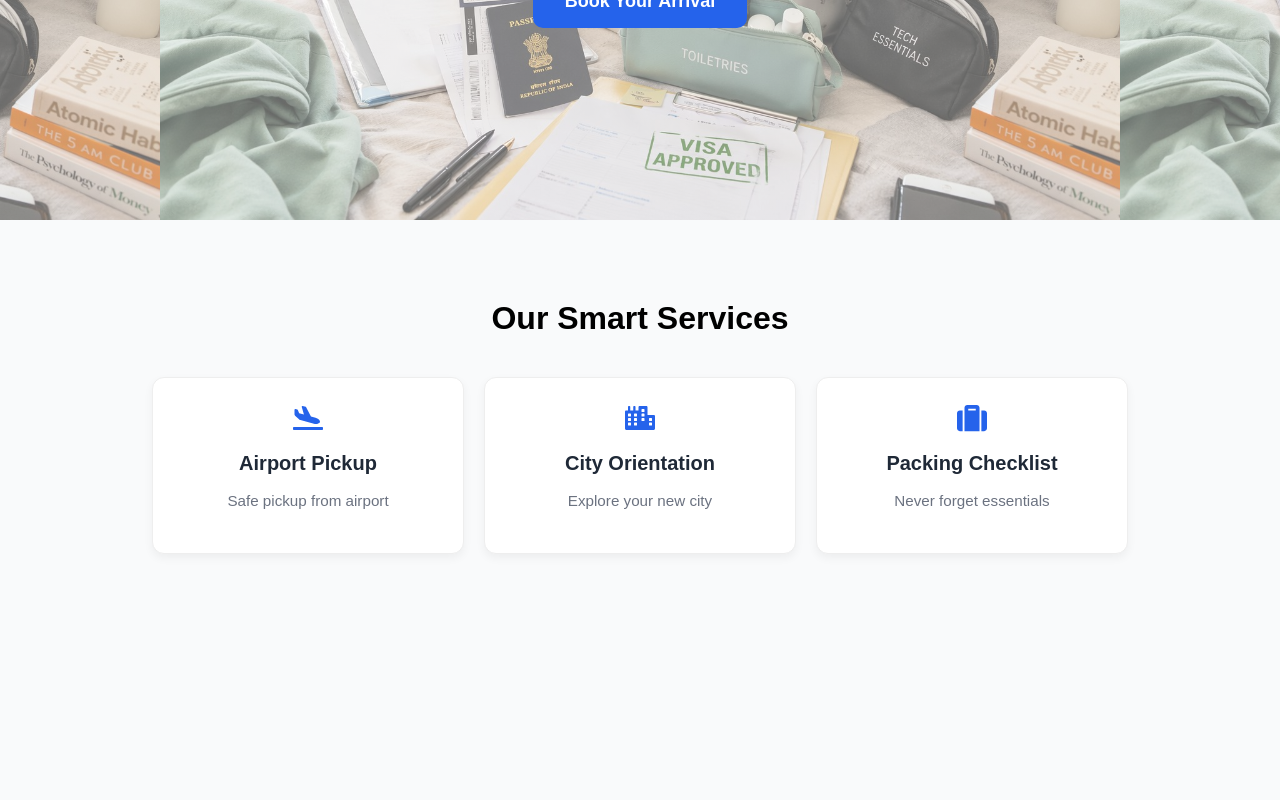
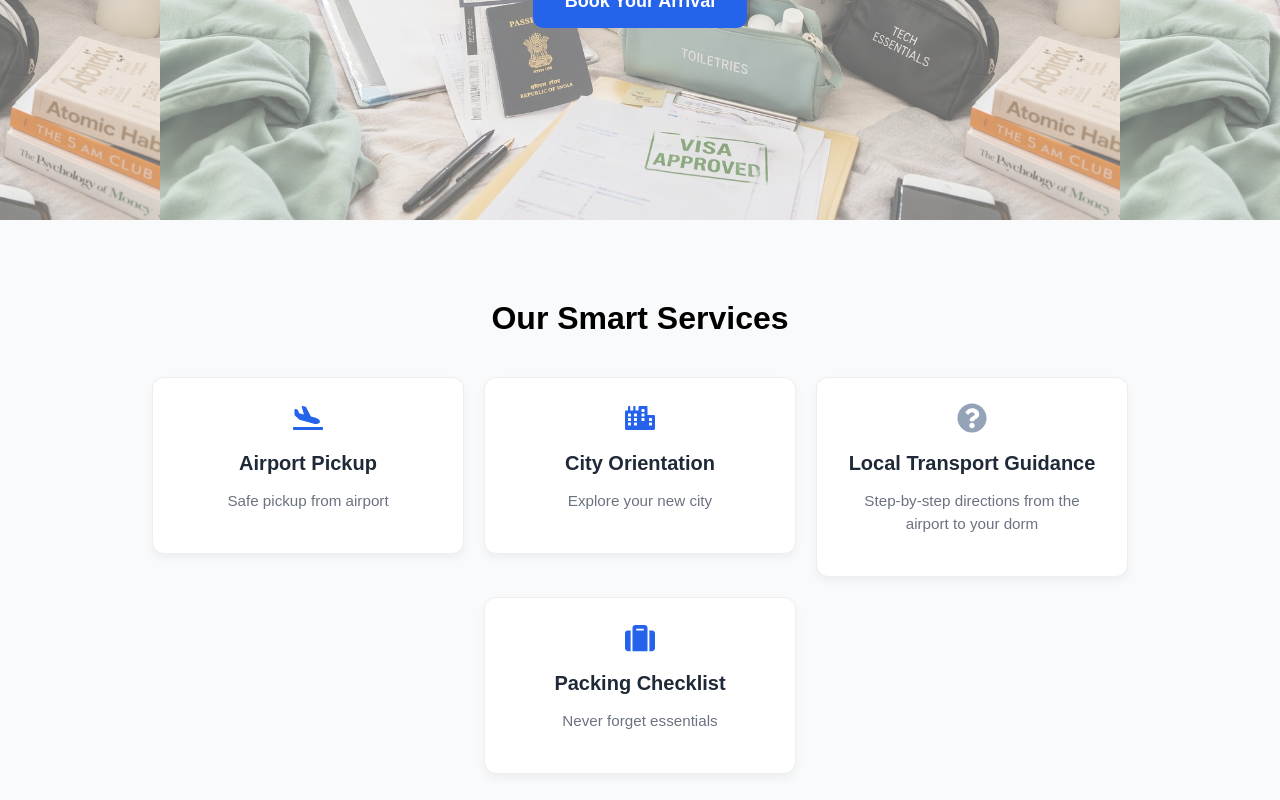
Before and after one commit to Gayatrree/dayzero-frontend, a React (Create React App) app: page / in a window 1280 px wide. Shown: the part 484-1284 px from the top of the page. Before the commit the page ends 1118 px from the top, so only its background shows below. Built offline with nearby package versions, Linux system fonts and the light colour scheme.

Commit message:
final new service card update

```diff
--- a/src/pages/Home.js
+++ b/src/pages/Home.js
@@ -39,6 +39,7 @@ function Home() {
  const serviceList = [
   { title: "Airport Pickup", desc: "Safe pickup from airport", path: "/booking" },
   { title: "City Orientation", desc: "Explore your new city", path: "/orientation" },
+  { title: "Local Transport Guidance", desc: "Step-by-step directions from the airport to your dorm",path: "/transport" },
   { title: "Packing Checklist", desc: "Never forget essentials", path: "/packing" }, // New Path!
 ];
 
```
